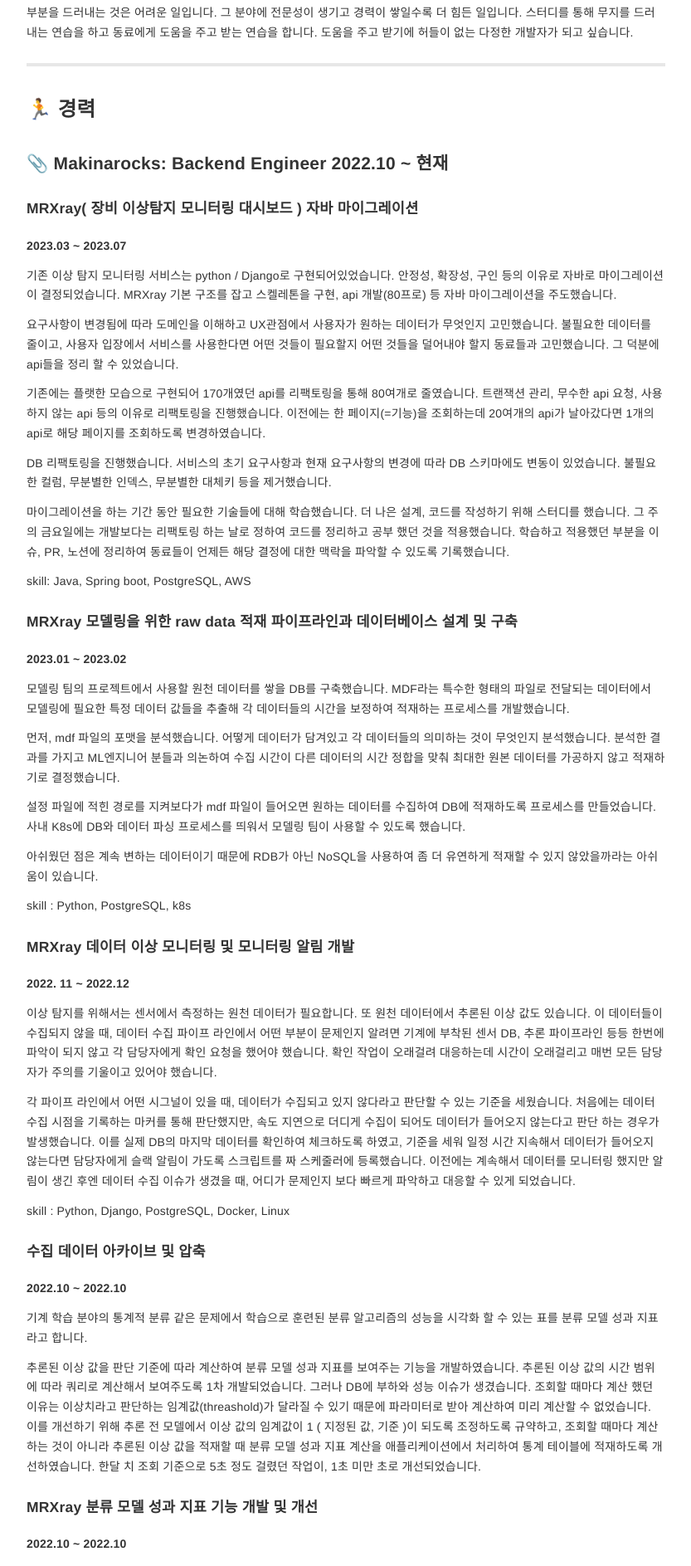
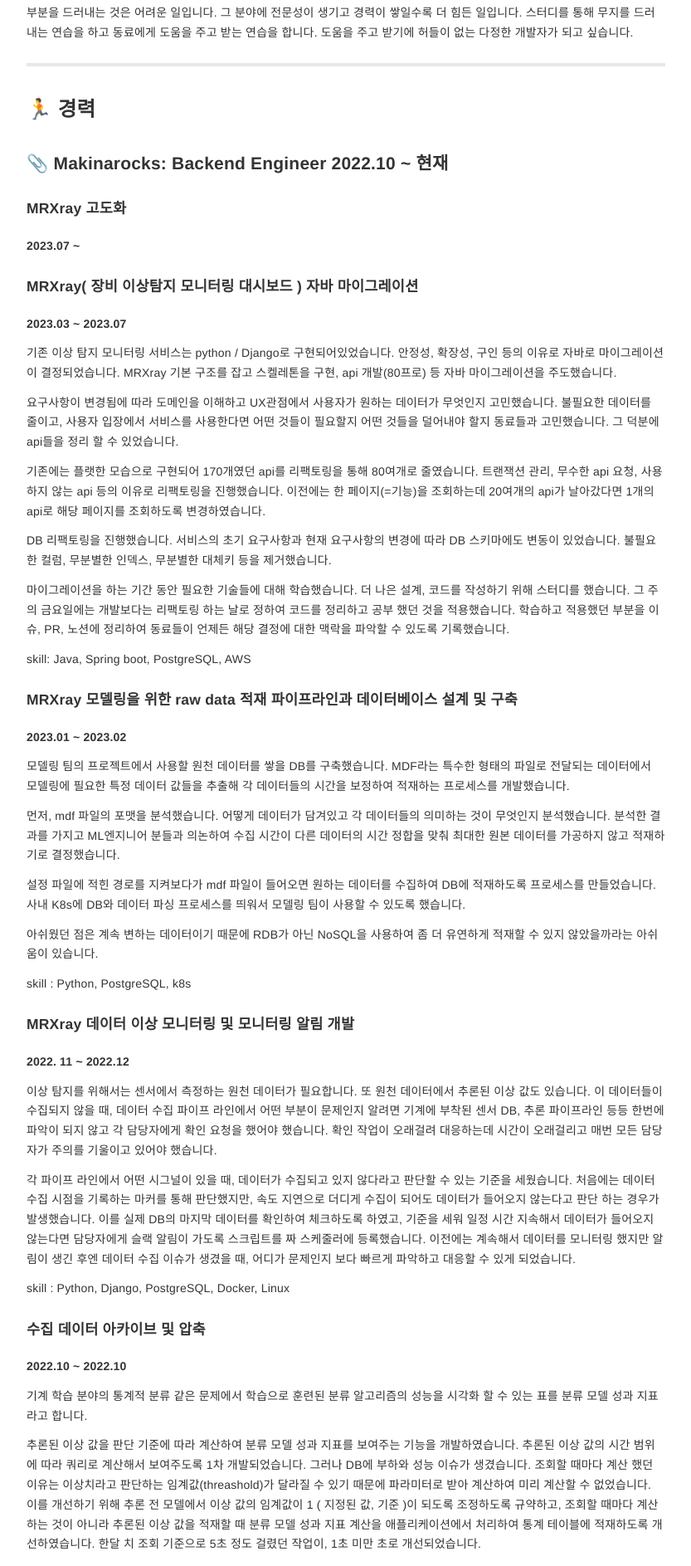
Before and after one commit to kyuwon53/kyuwon53.github.io, a Jekyll site: the page built from _pages/about.md, in a window 1280 px wide. Shown: the part 625-2512 px from the top of the page at 83% size, without its empty margins (223-1056 px from the left). Built offline with Jekyll 4.4.1, drawn with Linux system fonts in a browser that asks for light colours; comment, search, counter and statistics services are not loaded.

Commit message:
경력사항 Mrxray 고도화 추가

```diff
--- a/_pages/about.md
+++ b/_pages/about.md
@@ -22,6 +22,9 @@ layout: post
 
 ## 🏃 경력
 ### 📎 Makinarocks: Backend Engineer 2022.10 ~ 현재
+
+#### MRXray 고도화
+##### 2023.07 ~
 
 #### MRXray( 장비 이상탐지 모니터링 대시보드 ) 자바 마이그레이션
 ##### 2023.03 ~ 2023.07
```
